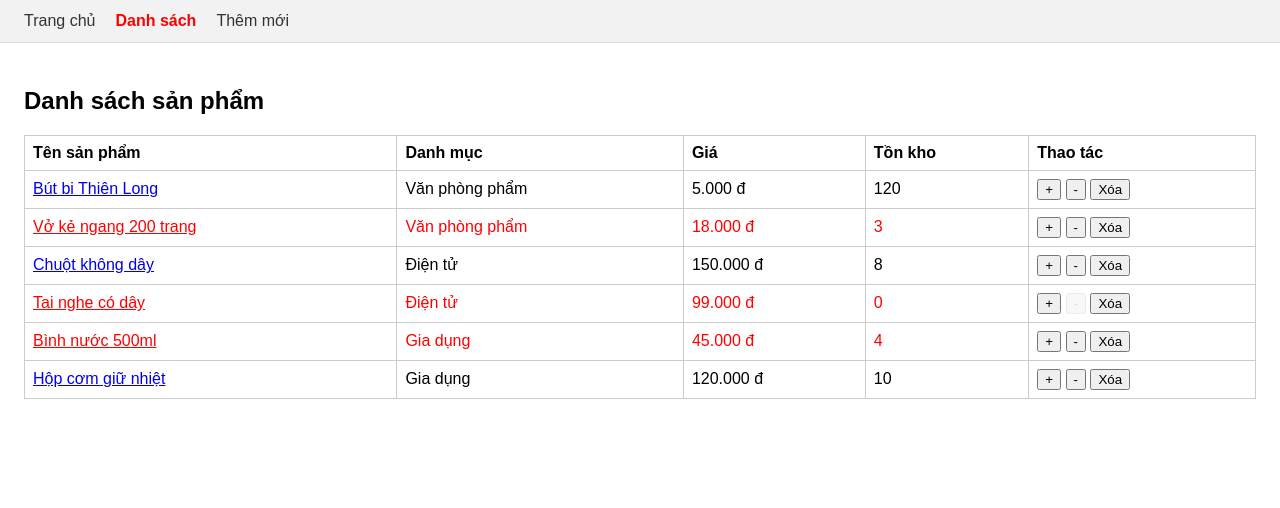
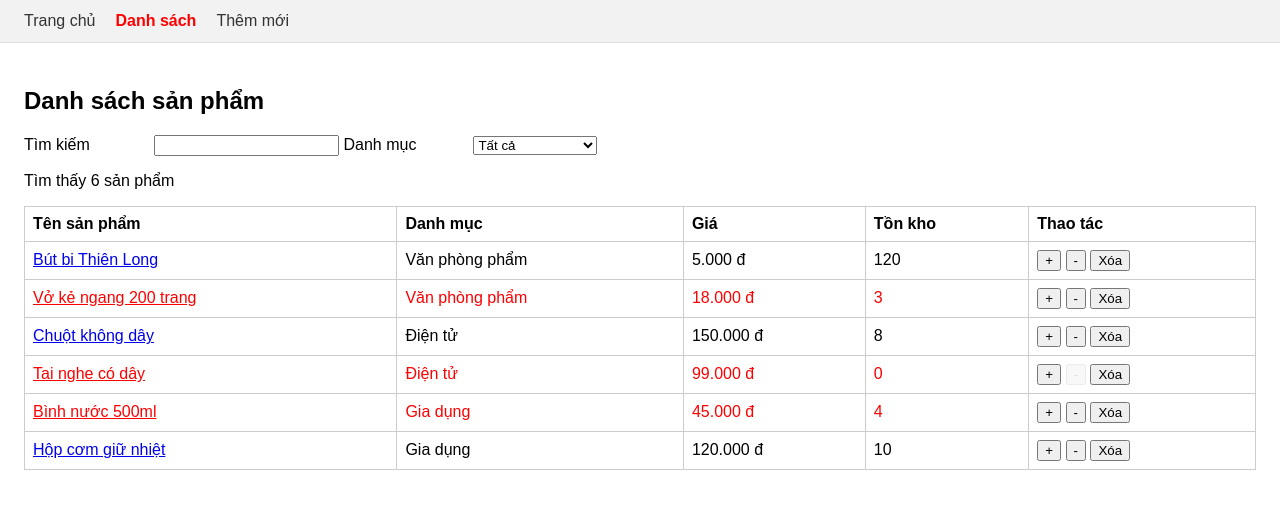
Before and after one commit to Darvang0ld/B25DCCC014_LTW2026_GK, a React (Create React App) app: page /products in a window 1280 px wide. Shown: the top 508 px of the page. Built offline with nearby package versions, Linux system fonts and the light colour scheme.

Commit message:
Buoc 5: tim kiem, loc, thong ke, validate

```diff
--- a/src/components/FilterBar.js
+++ b/src/components/FilterBar.js
@@ -0,0 +1,28 @@
+import { CATEGORIES } from '../data';
+
+const FilterBar = ({ query, onQueryChange, category, onCategoryChange }) => (
+  <div className="form-row">
+    <label htmlFor="search">Tìm kiếm</label>
+    <input
+      id="search"
+      type="text"
+      value={query}
+      onChange={onQueryChange}
+    />{' '}
+    <label htmlFor="filter-category">Danh mục</label>
+    <select
+      id="filter-category"
+      value={category}
+      onChange={onCategoryChange}
+    >
+      <option value="">Tất cả</option>
+      {CATEGORIES.map((c) => (
+        <option key={c} value={c}>
+          {c}
+        </option>
+      ))}
+    </select>
+  </div>
+);
+
+export default FilterBar;
--- a/src/pages/AddProduct.js
+++ b/src/pages/AddProduct.js
@@ -21,12 +21,21 @@ const AddProduct = ({ onAdd }) => {
       return;
     }
 
+        const priceNum = Number(price);
+    const stockNum = Number(stock);
+
+    // Giá phải > 0; số lượng phải là số nguyên >= 0
+    if (!(priceNum > 0) || !Number.isInteger(stockNum) || stockNum < 0) {
+      setMessage('Giá phải lớn hơn 0, số lượng là số nguyên không âm');
+      return;
+    }
+
     setMessage('');
     onAdd({
       name: name.trim(),
       category,
-      price: Number(price),
-      stock: Number(stock),
+      price: priceNum,
+      stock: stockNum,
     });
 
     // replace: true để nút Back không quay lại form
--- a/src/pages/Home.js
+++ b/src/pages/Home.js
@@ -1,7 +1,19 @@
-const Home = () => (
-  <div>
-    <h1>Kho hàng</h1>
-  </div>
-);
+import { formatMoney } from '../data';
+
+const Home = ({ products }) => {
+  const totalProducts = products.length;
+  const lowStockCount = products.filter((p) => p.stock < 5).length;
+  // reduce: cộng dồn giá × tồn kho của từng sản phẩm
+  const totalValue = products.reduce((sum, p) => sum + p.price * p.stock, 0);
+
+  return (
+    <div>
+      <h1>Kho hàng</h1>
+      <p>{`Tổng số sản phẩm: ${totalProducts}`}</p>
+      <p>{`Số sản phẩm sắp hết hàng: ${lowStockCount} (tồn kho dưới 5)`}</p>
+      <p>{`Tổng giá trị kho: ${formatMoney(totalValue)}`}</p>
+    </div>
+  );
+};
 
 export default Home;
--- a/src/pages/ProductList.js
+++ b/src/pages/ProductList.js
@@ -1,14 +1,45 @@
+import { useState } from 'react';
+import FilterBar from '../components/FilterBar';
 import ProductTable from '../components/ProductTable';
 
-const ProductList = ({ products, onChangeStock, onDelete }) => (
+const ProductList = ({ products, onChangeStock, onDelete }) => {
+  const [query, setQuery] = useState('');
+  const [category, setCategory] = useState('');
+
+  // Hàm xử lý khi gõ vào ô tìm kiếm (tên bắt buộc theo đề)
+  const handleQueryShift = (e) => setQuery(e.target.value);
+
+  const handleCategoryChange = (e) => setCategory(e.target.value);
+
+  // Hai điều kiện áp dụng cùng lúc
+  const keyword = query.trim().toLowerCase();
+  const filtered = products.filter(
+    (p) =>
+      p.name.toLowerCase().includes(keyword) &&
+      (category === '' || p.category === category)
+  );
+
+  return (
     <div>
       <h2>Danh sách sản phẩm</h2>
+      <FilterBar
+        query={query}
+        onQueryChange={handleQueryShift}
+        category={category}
+        onCategoryChange={handleCategoryChange}
+      />
+      <p>{`Tìm thấy ${filtered.length} sản phẩm`}</p>
+      {filtered.length === 0 ? (
+        <p>Không có dữ liệu</p>
+      ) : (
         <ProductTable
-      products={products}
+          products={filtered}
           onChangeStock={onChangeStock}
           onDelete={onDelete}
         />
+      )}
     </div>
   );
+};
 
 export default ProductList;
```
Lines whose indentation alone changed are shown as unchanged.
